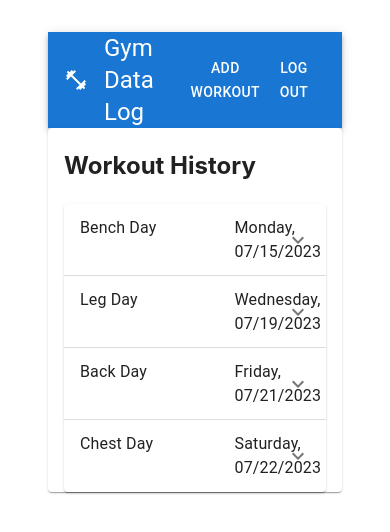
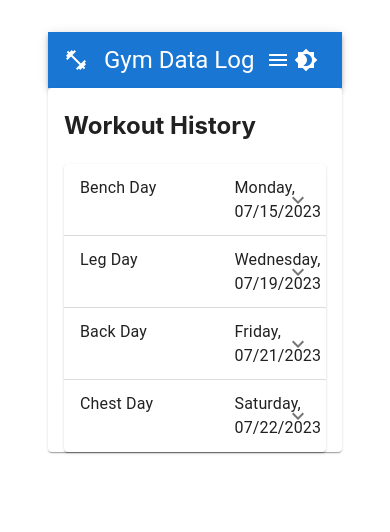
Before and after one commit to kyleanicholson/gym-data-log, a React (Vite) app: page / in a window 390 px wide. Shown: the top 532 px of the page. Built offline with nearby package versions, Linux system fonts and the light colour scheme.

Commit message:
Improve styling for mobile, add theme button and hamburger

```diff
--- a/src/components/Header.jsx
+++ b/src/components/Header.jsx
@@ -1,28 +1,66 @@
+import React from 'react';
 import FitnessCenterIcon from '@mui/icons-material/FitnessCenter';
-import { AppBar, Button, Toolbar, Typography } from '@mui/material';
+import {
+    AppBar, Button, Toolbar, Typography, IconButton, Drawer, useTheme, useMediaQuery
+} from '@mui/material';
+import MenuIcon from '@mui/icons-material/Menu';
 import PropTypes from 'prop-types';
+import DarkModeToggle from './DarkModeToggle';
 
-const Header = ({ onAddButtonClick }) => {
+const Header = ({onAddButtonClick, handleThemeChange, darkMode}) => {
+    const theme = useTheme();
+    const isMobile = useMediaQuery(theme.breakpoints.down('sm'));
+
+    // State for opening and closing the Drawer
+    const [drawerOpen, setDrawerOpen] = React.useState(false);
+
+    const handleDrawerToggle = () => {
+        setDrawerOpen(!drawerOpen);
+    };
 
     return (
-    <AppBar position="static">
+        <AppBar position="static" color="primary">
             <Toolbar>
-        <FitnessCenterIcon sx={{ mr: 2 }} />
-        <Typography variant="h5" component="div" sx={{ flexGrow: 1 }}>
+                <FitnessCenterIcon sx={{mr: 2}}/>
+                <Typography variant="h5" component="div" sx={{flexGrow: 1, whiteSpace: 'nowrap'}}>
                     Gym Data Log
                 </Typography>
+                {isMobile ? (<>
+                    <IconButton
+                        color="inherit"
+                        aria-label="open drawer"
+                        edge="end"
+                        onClick={handleDrawerToggle}
+                    >
+                        <MenuIcon/>
+                    </IconButton>
+                    <Drawer
+                        variant="temporary"
+                        open={drawerOpen}
+                        onClose={handleDrawerToggle}
+                        sx={{
+                            width: 'auto', // This sets the Drawer width to be automatic based on content
+                            '& .MuiDrawer-paper': {width: '80%', maxWidth: 300}, // Adjust as needed for your content
+                        }}
+                    >
+                        {/* Place your menu items here */}
                         <Button onClick={onAddButtonClick} color="inherit">Add Workout</Button>
                         <Button color="inherit">Log Out</Button>
+                    </Drawer>
+                </>) : (<>
+                    <Button onClick={onAddButtonClick} color="inherit">Add Workout</Button>
+                    <Button color="inherit">Log Out</Button>
+                </>)}
+                <DarkModeToggle handleThemeChange={handleThemeChange} darkMode={darkMode}/>
             </Toolbar>
         </AppBar>
-
-  )
-}
+    );
+};
 
 Header.propTypes = {
     onAddButtonClick: PropTypes.func,
-}
+    darkMode: PropTypes.bool.isRequired,
+    handleThemeChange: PropTypes.func.isRequired,
+};
 
-
-
-export default Header
+export default Header;
```
Lines whose indentation alone changed are shown as unchanged.
